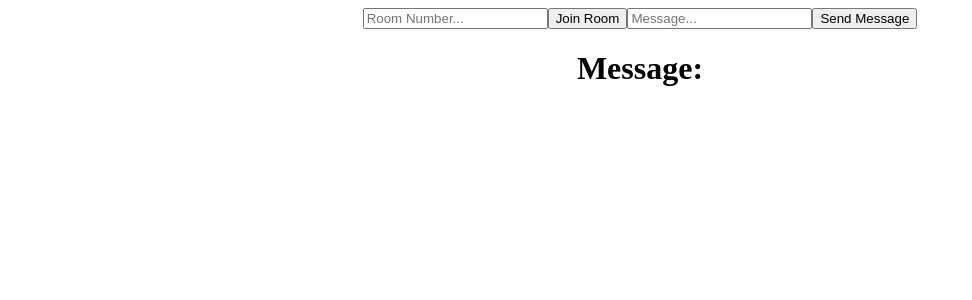
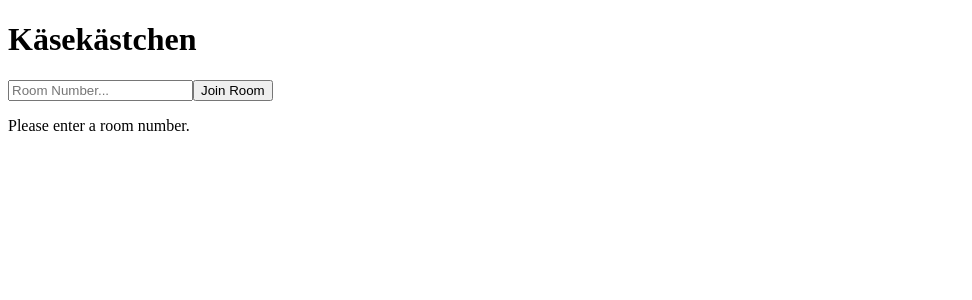
Before and after one commit to theSchmiddi/Kaesekaestchen, a React (Create React App) app in the folder client/: page / in a window 1280 px wide. Both pictures are taken after a click on the button "Join Room". Shown: the top 300 px of the page, without its empty margins (0-972 px from the left). Built offline with nearby package versions, Linux system fonts and the light colour scheme; no server answers.

Commit message:
added startscreen for kaesekaestchen

```diff
--- a/client/src/App.js
+++ b/client/src/App.js
@@ -1,48 +1,9 @@
-import "./App.css";
-import io from "socket.io-client";
-import { useEffect, useState } from "react";
-
-const socket = io.connect("http://localhost:3001");
+import StartScreen from "./components/StartScreen";
 
 function App() {
-  const [room, setRoom] = useState("");
-
-  const [message, setMessage] = useState("");
-  const [messageReceived, setMessageReceived] = useState("");
-
-  const joinRoom = () => {
-    if (room !== "") {
-      socket.emit("join_room", room);
-    }
-  };
-
-  const sendMessage = () => {
-    socket.emit("send_message", { message, room });
-  };
-
-  useEffect(() => {
-    socket.on("receive_message", (data) => {
-      setMessageReceived(data.message);
-    });
-  }, [socket]);
   return (
     <div className="App">
-      <input
-        placeholder="Room Number..."
-        onChange={(event) => {
-          setRoom(event.target.value);
-        }}
-      />
-      <button onClick={joinRoom}> Join Room</button>
-      <input
-        placeholder="Message..."
-        onChange={(event) => {
-          setMessage(event.target.value);
-        }}
-      />
-      <button onClick={sendMessage}> Send Message</button>
-      <h1> Message:</h1>
-      {messageReceived}
+      <StartScreen />
     </div>
   );
 }
--- /dev/null
+++ b/client/src/components/StartScreen.js
@@ -0,0 +1,41 @@
+import React, { useState } from "react";
+import io from "socket.io-client";
+
+const socket = io.connect("http://localhost:3001");
+
+function StartScreen() {
+  const [room, setRoom] = useState("");
+  const [error, setError] = useState("");
+
+  const joinRoom = () => {
+    if (room !== "") {
+      socket.emit("join_room", room);
+    } else {
+      setError("Please enter a room number.");
+    }
+  };
+
+  socket.on("room_full", () => {
+    setError("Room is full!");
+  });
+
+  socket.on("room_joined", (data) => {
+    window.location.href = `/game/${data.room}`;
+  });
+
+  return (
+    <div>
+      <h1>Käsekästchen</h1>
+      <input
+        placeholder="Room Number..."
+        onChange={(event) => {
+          setRoom(event.target.value);
+        }}
+      />
+      <button onClick={joinRoom}>Join Room</button>
+      {error && <p>{error}</p>}
+    </div>
+  );
+}
+
+export default StartScreen;
--- a/client/src/index.js
+++ b/client/src/index.js
@@ -1,7 +1,6 @@
 import React from 'react';
 import ReactDOM from 'react-dom/client';
 import App from './App';
-import reportWebVitals from './reportWebVitals';
 
 const root = ReactDOM.createRoot(document.getElementById('root'));
 root.render(
@@ -9,8 +8,3 @@ root.render(
     <App />
   </React.StrictMode>
 );
-
-// If you want to start measuring performance in your app, pass a function
-// to log results (for example: reportWebVitals(console.log))
-// or send to an analytics endpoint. Learn more: https://bit.ly/CRA-vitals
-reportWebVitals();
--- a/client/src/reportWebVitals.js
+++ /dev/null
@@ -1,13 +0,0 @@
-const reportWebVitals = onPerfEntry => {
-  if (onPerfEntry && onPerfEntry instanceof Function) {
-    import('web-vitals').then(({ getCLS, getFID, getFCP, getLCP, getTTFB }) => {
-      getCLS(onPerfEntry);
-      getFID(onPerfEntry);
-      getFCP(onPerfEntry);
-      getLCP(onPerfEntry);
-      getTTFB(onPerfEntry);
-    });
-  }
-};
-
-export default reportWebVitals;
```
Also changed, not shown: 1 other file (tests, documents, lock files or other folders).
